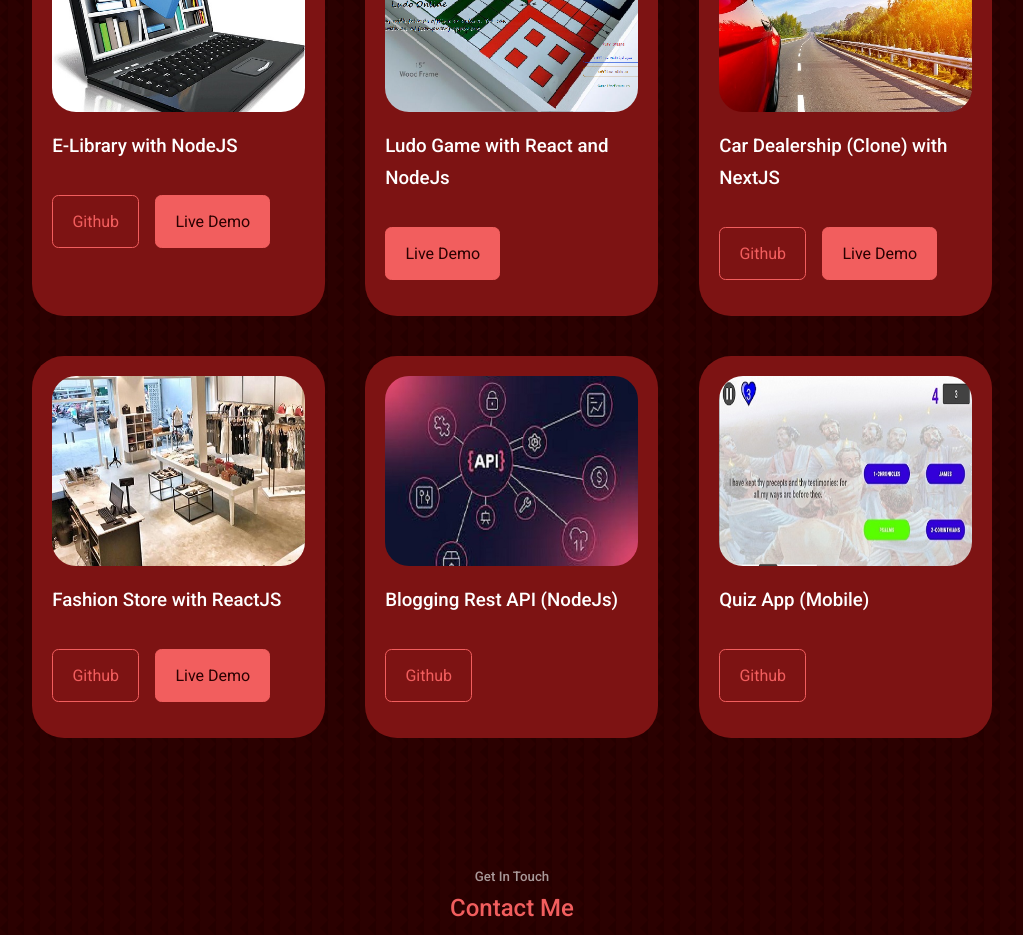
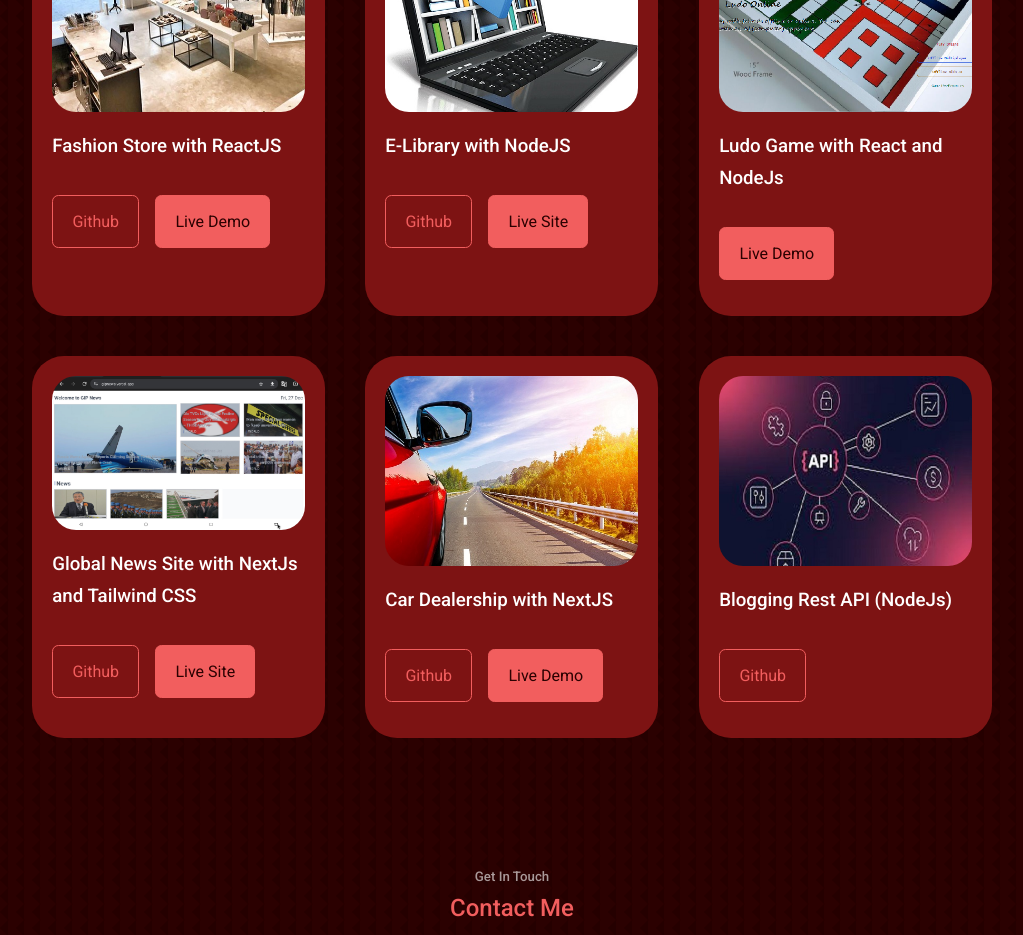
Before and after one commit to TolulopeJoshua/tolulopejoshua.github.io, a React (Create React App) app: page / in a window 1280 px wide. Shown: the part 3240-4175 px from the top of the page, without its empty margins (128-1151 px from the left). Built offline with nearby package versions, Linux system fonts and the light colour scheme.

Commit message:
add news

```diff
--- a/src/components/portfolio/Portfolio.jsx
+++ b/src/components/portfolio/Portfolio.jsx
@@ -2,7 +2,7 @@ import React from 'react'
 import './portfolio.css'
 import IMG1 from '../../assets/fasion-store.jpg'
 import IMG2 from '../../assets/elibrary.jpg'
-import IMG3 from '../../assets/quiz-app.jpg'
+import IMG3 from '../../assets/gip-news.jpg'
 import IMG4 from '../../assets/dealership.jpg'
 import IMG5 from '../../assets/ludo-board.png'
 import IMG6 from '../../assets/api.jpg'
@@ -14,6 +14,16 @@ const Portfolio = () => {
       <h2>Portfolio</h2>
 
       <div className="container portfolio__container">
+        <article data-aos="flip-down" className="portfolio__item">
+          <div className="portfolio__item-image">
+            <img src={IMG1} alt="fashion store" />
+          </div>
+          <h3>Fashion Store with ReactJS</h3>
+          <div className="portfolio__item-cta">
+            <a href="https://github.com/TolulopeJoshua/mabel-fashion-store" className='btn' target='_blank' rel="noreferrer">Github</a>
+            <a href="https://mabel-fashion-store.web.app/" className="btn btn-primary" target='_blank' rel="noreferrer">Live Demo</a>
+          </div>
+        </article>
         <article data-aos="flip-up" className="portfolio__item">
           <div className="portfolio__item-image">
             <img src={IMG2} alt="e-library" />
@@ -21,7 +31,7 @@ const Portfolio = () => {
           <h3>E-Library with NodeJS</h3>
           <div className="portfolio__item-cta">
             <a href="https://github.com/TolulopeJoshua/GOD-IN-PRINTS" className='btn' target='_blank' rel="noreferrer">Github</a>
-            <a href="https://godinprints.org/" className="btn btn-primary" target='_blank' rel="noreferrer">Live Demo</a>
+            <a href="https://godinprints.org/" className="btn btn-primary" target='_blank' rel="noreferrer">Live Site</a>
           </div>
         </article>
         <article data-aos="flip-up" className="portfolio__item">
@@ -34,36 +44,26 @@ const Portfolio = () => {
             <a href="https://dice-boards.top/" className="btn btn-primary" target='_blank' rel="noreferrer">Live Demo</a>
           </div>
         </article>
+        <article data-aos="flip-down" className="portfolio__item">
+          <div className="portfolio__item-image">
+            <img src={IMG3} alt="global news" />
+          </div>
+          <h3>Global News Site with NextJs and Tailwind CSS</h3>
+          <div className="portfolio__item-cta">
+            <a href="https://github.com/TolulopeJoshua/global-news" className='btn' target='_blank' rel="noreferrer">Github</a>
+            <a href="https://gipnews.vercel.app/" className="btn btn-primary" target='_blank' rel="noreferrer">Live Site</a>
+          </div>
+        </article>
         <article data-aos="flip-up" className="portfolio__item">
           <div className="portfolio__item-image">
             <img src={IMG4} alt="dealership" />
           </div>
-          <h3>Car Dealership (Clone) with NextJS</h3>
+          <h3>Car Dealership with NextJS</h3>
           <div className="portfolio__item-cta">
             <a href="https://github.com/TolulopeJoshua/dealer_shop" className='btn' target='_blank' rel="noreferrer">Github</a>
             <a href="https://dealershop.vercel.app//" className="btn btn-primary" target='_blank' rel="noreferrer">Live Demo</a>
           </div>
         </article>
-        <article data-aos="flip-down" className="portfolio__item">
-          <div className="portfolio__item-image">
-            <img src={IMG1} alt="fashion store" />
-          </div>
-          <h3>Fashion Store with ReactJS</h3>
-          <div className="portfolio__item-cta">
-            <a href="https://github.com/TolulopeJoshua/mabel-fashion-store" className='btn' target='_blank' rel="noreferrer">Github</a>
-            <a href="https://mabel-fashion-store.web.app/" className="btn btn-primary" target='_blank' rel="noreferrer">Live Demo</a>
-          </div>
-        </article>
-        {/* <article data-aos="flip-down" className="portfolio__item">
-          <div className="portfolio__item-image">
-            <img src={IMG5} alt="" />
-          </div>
-          <h3>Public E-lib with NextJS</h3>
-          <div className="portfolio__item-cta">
-            <a href="https://github.com/TolulopeJoshua/Public-Library" className='btn' target='_blank' rel="noreferrer">Github</a>
-            <a href="https://public-library-alpha.vercel.app/" className="btn btn-primary" target='_blank' rel="noreferrer">Live Demo</a>
-          </div>
-        </article> */}
         <article data-aos="flip-down" className="portfolio__item">
           <div className="portfolio__item-image">
             <img src={IMG6} alt="blogging api" />
@@ -74,16 +74,6 @@ const Portfolio = () => {
             {/* <a href="https://play.google.com/store/apps/details?id=com.ToluJosh.biblereadingplanner" className="btn btn-primary" target='_blank' rel="noreferrer">Live Demo</a> */}
           </div>
         </article>
-        <article data-aos="flip-down" className="portfolio__item">
-          <div className="portfolio__item-image">
-            <img src={IMG3} alt="quiz app" />
-          </div>
-          <h3>Quiz App (Mobile)</h3>
-          <div className="portfolio__item-cta">
-            <a href="https://github.com/TolulopeJoshua/Quiz---Guess-the-Chapter" className='btn' target='_blank' rel="noreferrer">Github</a>
-            {/* <a href="https://play.google.com/store/apps/details?id=com.bibleworld.biblequiz_guessthebook" className="btn btn-primary" target='_blank' rel="noreferrer">Live Demo</a> */}
-          </div>
-        </article>
       </div>
     </section>
   )
```
Also changed, not shown: src/assets/gip-news.jpg (added).
